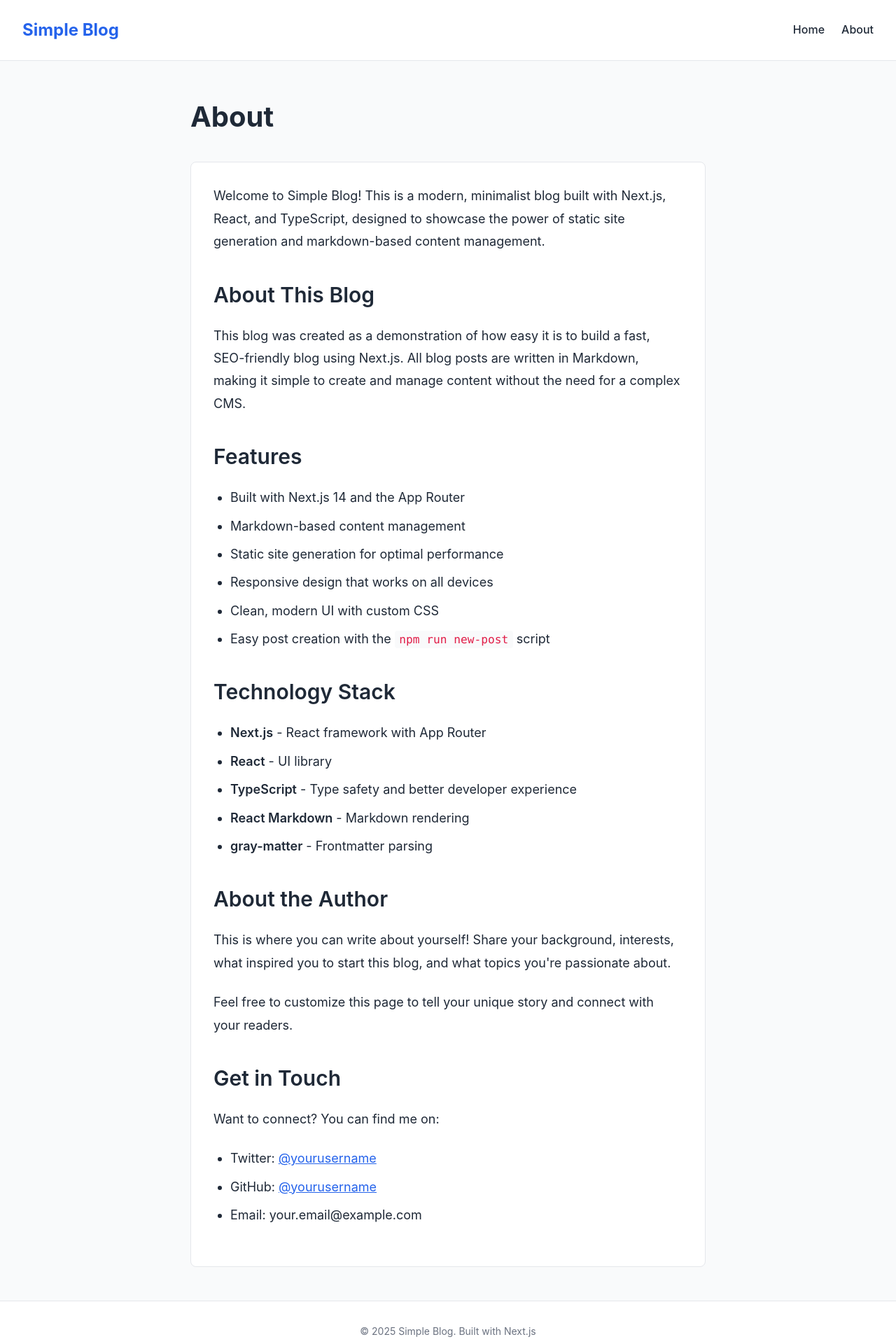
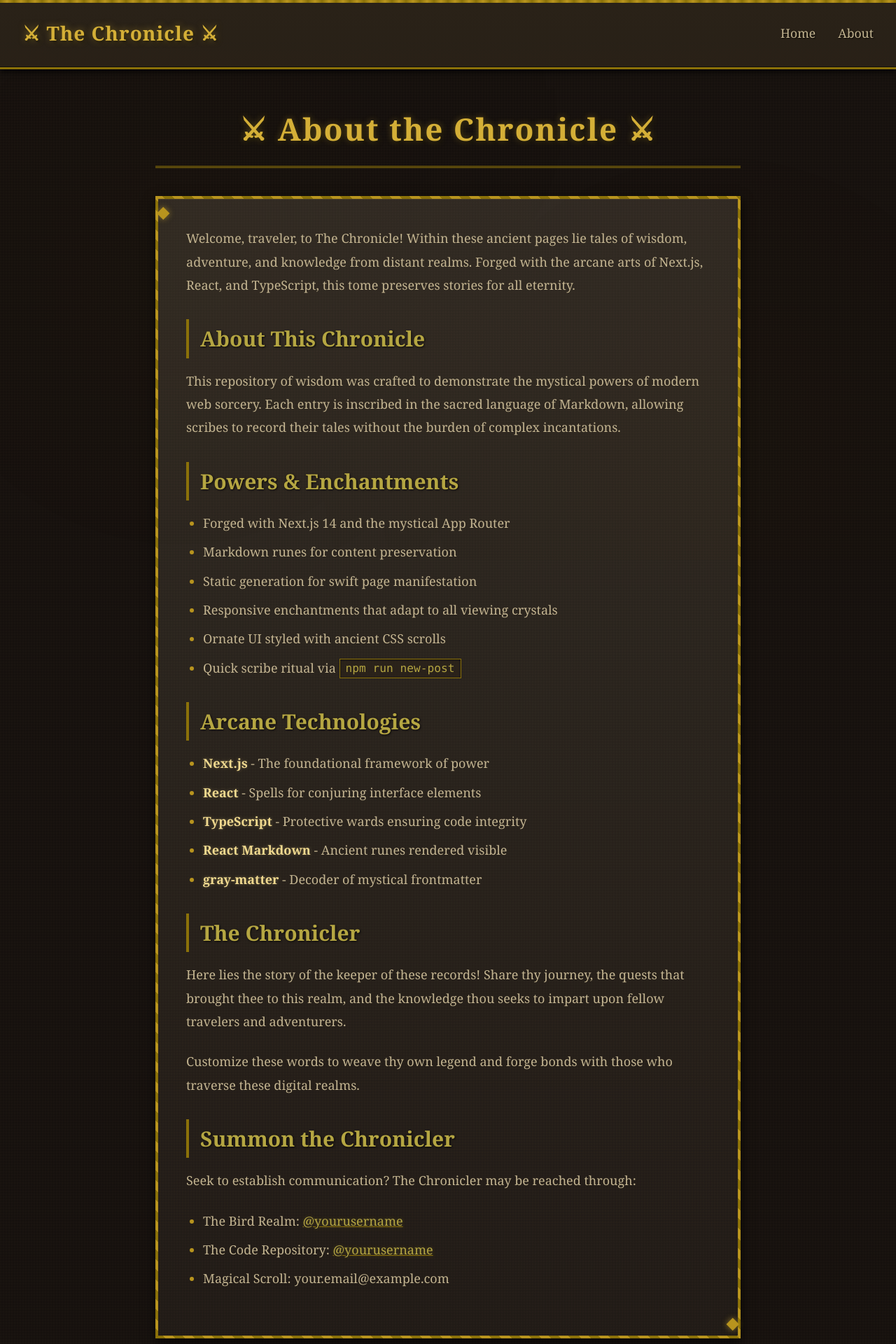
Before and after one commit to meisen-haus/elder-grohls-blog, a Next.js app: page /about in a window 1280 px wide. Shown: the top 1920 px of the page at 70% size. Built offline with nearby package versions, Linux system fonts and the light colour scheme.

Commit message:
crazy AI stylng

```diff
--- a/app/about/page.tsx
+++ b/app/about/page.tsx
@@ -1,66 +1,67 @@
 import type { Metadata } from 'next'
 
 export const metadata: Metadata = {
-  title: 'About | Simple Blog',
-  description: 'Learn more about this blog and its author',
+  title: 'About | The Chronicle',
+  description: 'Discover the origins of The Chronicle and the tales it holds',
 }
 
 export default function AboutPage() {
   return (
     <>
-      <h1 className="page-title">About</h1>
+      <h1 className="page-title">⚔ About the Chronicle ⚔</h1>
       <div className="post-content">
         <div className="post-body markdown-content">
           <p>
-            Welcome to Simple Blog! This is a modern, minimalist blog built with Next.js,
-            React, and TypeScript, designed to showcase the power of static site generation
-            and markdown-based content management.
+            Welcome, traveler, to The Chronicle! Within these ancient pages lie tales of wisdom,
+            adventure, and knowledge from distant realms. Forged with the arcane arts of Next.js,
+            React, and TypeScript, this tome preserves stories for all eternity.
           </p>
 
-          <h2>About This Blog</h2>
+          <h2>About This Chronicle</h2>
           <p>
-            This blog was created as a demonstration of how easy it is to build a fast,
-            SEO-friendly blog using Next.js. All blog posts are written in Markdown, making
-            it simple to create and manage content without the need for a complex CMS.
+            This repository of wisdom was crafted to demonstrate the mystical powers of modern
+            web sorcery. Each entry is inscribed in the sacred language of Markdown, allowing
+            scribes to record their tales without the burden of complex incantations.
           </p>
 
-          <h2>Features</h2>
+          <h2>Powers & Enchantments</h2>
           <ul>
-            <li>Built with Next.js 14 and the App Router</li>
-            <li>Markdown-based content management</li>
-            <li>Static site generation for optimal performance</li>
-            <li>Responsive design that works on all devices</li>
-            <li>Clean, modern UI with custom CSS</li>
-            <li>Easy post creation with the <code>npm run new-post</code> script</li>
+            <li>Forged with Next.js 14 and the mystical App Router</li>
+            <li>Markdown runes for content preservation</li>
+            <li>Static generation for swift page manifestation</li>
+            <li>Responsive enchantments that adapt to all viewing crystals</li>
+            <li>Ornate UI styled with ancient CSS scrolls</li>
+            <li>Quick scribe ritual via <code>npm run new-post</code></li>
           </ul>
 
-          <h2>Technology Stack</h2>
+          <h2>Arcane Technologies</h2>
           <ul>
-            <li><strong>Next.js</strong> - React framework with App Router</li>
-            <li><strong>React</strong> - UI library</li>
-            <li><strong>TypeScript</strong> - Type safety and better developer experience</li>
-            <li><strong>React Markdown</strong> - Markdown rendering</li>
-            <li><strong>gray-matter</strong> - Frontmatter parsing</li>
+            <li><strong>Next.js</strong> - The foundational framework of power</li>
+            <li><strong>React</strong> - Spells for conjuring interface elements</li>
+            <li><strong>TypeScript</strong> - Protective wards ensuring code integrity</li>
+            <li><strong>React Markdown</strong> - Ancient runes rendered visible</li>
+            <li><strong>gray-matter</strong> - Decoder of mystical frontmatter</li>
           </ul>
 
-          <h2>About the Author</h2>
+          <h2>The Chronicler</h2>
           <p>
-            This is where you can write about yourself! Share your background, interests,
-            what inspired you to start this blog, and what topics you're passionate about.
+            Here lies the story of the keeper of these records! Share thy journey, the quests
+            that brought thee to this realm, and the knowledge thou seeks to impart upon fellow
+            travelers and adventurers.
           </p>
           <p>
-            Feel free to customize this page to tell your unique story and connect with
-            your readers.
+            Customize these words to weave thy own legend and forge bonds with those who
+            traverse these digital realms.
           </p>
 
-          <h2>Get in Touch</h2>
+          <h2>Summon the Chronicler</h2>
           <p>
-            Want to connect? You can find me on:
+            Seek to establish communication? The Chronicler may be reached through:
           </p>
           <ul>
-            <li>Twitter: <a href="https://twitter.com/yourusername">@yourusername</a></li>
-            <li>GitHub: <a href="https://github.com/yourusername">@yourusername</a></li>
-            <li>Email: your.email@example.com</li>
+            <li>The Bird Realm: <a href="https://twitter.com/yourusername">@yourusername</a></li>
+            <li>The Code Repository: <a href="https://github.com/yourusername">@yourusername</a></li>
+            <li>Magical Scroll: your.email@example.com</li>
           </ul>
         </div>
       </div>
--- a/app/globals.css
+++ b/app/globals.css
@@ -5,24 +5,33 @@
 }
 
 :root {
-  --primary-color: #2563eb;
-  --text-color: #1f2937;
-  --text-light: #6b7280;
-  --bg-color: #ffffff;
-  --bg-secondary: #f9fafb;
-  --border-color: #e5e7eb;
-  --hover-color: #eff6ff;
+  --gold-light: #d4af37;
+  --gold: #b8941e;
+  --gold-dark: #8b7109;
+  --brass: #b5a642;
+  --parchment: #f4e4c1;
+  --parchment-dark: #d4c4a1;
+  --bg-dark: #1a1410;
+  --bg-darker: #0f0c08;
+  --panel-bg: #2a2218;
+  --text-gold: #f0d98f;
+  --text-light: #c4b591;
+  --text-dim: #8a7a5a;
+  --border-ornate: #8b7109;
+  --shadow-dark: rgba(0, 0, 0, 0.7);
 }
 
 body {
-  font-family: -apple-system, BlinkMacSystemFont, 'Segoe UI', 'Roboto', 'Oxygen',
-    'Ubuntu', 'Cantarell', 'Fira Sans', 'Droid Sans', 'Helvetica Neue',
-    sans-serif;
+  font-family: Georgia, 'Times New Roman', serif;
   -webkit-font-smoothing: antialiased;
   -moz-osx-font-smoothing: grayscale;
-  color: var(--text-color);
-  background-color: var(--bg-secondary);
-  line-height: 1.6;
+  color: var(--text-light);
+  background-color: var(--bg-dark);
+  background-image:
+    repeating-linear-gradient(0deg, transparent, transparent 2px, rgba(0,0,0,.1) 2px, rgba(0,0,0,.1) 4px),
+    repeating-linear-gradient(90deg, transparent, transparent 2px, rgba(0,0,0,.1) 2px, rgba(0,0,0,.1) 4px);
+  line-height: 1.7;
+  position: relative;
 }
 
 .container {
@@ -32,142 +41,307 @@ body {
 }
 
 .header {
-  background-color: var(--bg-color);
-  border-bottom: 1px solid var(--border-color);
+  background: linear-gradient(to bottom, var(--panel-bg) 0%, rgba(42, 34, 24, 0.95) 100%);
+  border: 3px solid var(--border-ornate);
+  border-left: none;
+  border-right: none;
+  border-top: none;
   padding: 1.5rem 2rem;
   display: flex;
   justify-content: space-between;
   align-items: center;
+  box-shadow:
+    0 4px 8px var(--shadow-dark),
+    inset 0 1px 0 rgba(212, 175, 55, 0.3),
+    inset 0 -1px 0 rgba(0, 0, 0, 0.5);
+  position: relative;
+}
+
+.header::before {
+  content: '';
+  position: absolute;
+  top: 0;
+  left: 0;
+  right: 0;
+  height: 4px;
+  background: repeating-linear-gradient(
+    90deg,
+    var(--gold-dark) 0px,
+    var(--gold) 10px,
+    var(--gold-dark) 20px
+  );
 }
 
 .logo {
-  font-size: 1.5rem;
+  font-size: 1.75rem;
   font-weight: 700;
-  color: var(--primary-color);
+  color: var(--gold-light);
   text-decoration: none;
-  transition: color 0.2s;
+  text-shadow:
+    0 0 10px rgba(212, 175, 55, 0.5),
+    2px 2px 4px rgba(0, 0, 0, 0.8);
+  transition: all 0.3s;
+  letter-spacing: 1px;
+  font-family: Georgia, serif;
 }
 
 .logo:hover {
-  color: #1d4ed8;
+  color: var(--text-gold);
+  text-shadow:
+    0 0 15px rgba(240, 217, 143, 0.8),
+    2px 2px 4px rgba(0, 0, 0, 0.8);
 }
 
 .nav {
   display: flex;
-  gap: 1.5rem;
+  gap: 2rem;
   align-items: center;
 }
 
 .nav-link {
-  color: var(--text-color);
+  color: var(--text-light);
   text-decoration: none;
   font-weight: 500;
-  transition: color 0.2s;
+  transition: all 0.3s;
+  font-size: 1.1rem;
+  text-shadow: 1px 1px 2px rgba(0, 0, 0, 0.8);
+  position: relative;
+}
+
+.nav-link::after {
+  content: '';
+  position: absolute;
+  bottom: -4px;
+  left: 0;
+  width: 0;
+  height: 2px;
+  background: var(--gold-light);
+  transition: width 0.3s;
 }
 
 .nav-link:hover {
-  color: var(--primary-color);
+  color: var(--gold-light);
+}
+
+.nav-link:hover::after {
+  width: 100%;
 }
 
 .main {
   flex: 1;
-  max-width: 800px;
+  max-width: 900px;
   width: 100%;
   margin: 0 auto;
   padding: 3rem 2rem;
 }
 
 .footer {
-  background-color: var(--bg-color);
-  border-top: 1px solid var(--border-color);
+  background: linear-gradient(to top, var(--panel-bg) 0%, rgba(42, 34, 24, 0.95) 100%);
+  border: 3px solid var(--border-ornate);
+  border-left: none;
+  border-right: none;
+  border-bottom: none;
   padding: 2rem;
   text-align: center;
-  color: var(--text-light);
-  font-size: 0.875rem;
+  color: var(--text-dim);
+  font-size: 0.9rem;
+  box-shadow:
+    0 -4px 8px var(--shadow-dark),
+    inset 0 1px 0 rgba(0, 0, 0, 0.5);
+  position: relative;
+}
+
+.footer::before {
+  content: '';
+  position: absolute;
+  bottom: 0;
+  left: 0;
+  right: 0;
+  height: 4px;
+  background: repeating-linear-gradient(
+    90deg,
+    var(--gold-dark) 0px,
+    var(--gold) 10px,
+    var(--gold-dark) 20px
+  );
 }
 
 .page-title {
-  font-size: 2.5rem;
+  font-size: 2.75rem;
   font-weight: 700;
-  margin-bottom: 2rem;
-  color: var(--text-color);
+  margin-bottom: 2.5rem;
+  color: var(--gold-light);
+  text-shadow:
+    0 0 10px rgba(212, 175, 55, 0.4),
+    2px 2px 6px rgba(0, 0, 0, 0.9);
+  text-align: center;
+  letter-spacing: 2px;
+  border-bottom: 3px double var(--gold-dark);
+  padding-bottom: 1rem;
 }
 
 .post-list {
   display: flex;
   flex-direction: column;
-  gap: 2rem;
+  gap: 2.5rem;
 }
 
 .post-card {
-  background-color: var(--bg-color);
-  border: 1px solid var(--border-color);
-  border-radius: 0.5rem;
-  padding: 1.5rem;
-  transition: all 0.2s;
+  background: linear-gradient(to bottom, rgba(244, 228, 193, 0.1) 0%, rgba(212, 196, 161, 0.05) 100%);
+  border: 4px solid var(--border-ornate);
+  border-image: repeating-linear-gradient(
+    45deg,
+    var(--gold-dark),
+    var(--gold-dark) 10px,
+    var(--gold) 10px,
+    var(--gold) 20px
+  ) 4;
+  padding: 2rem;
+  transition: all 0.3s;
   cursor: pointer;
+  position: relative;
+  box-shadow:
+    0 4px 12px var(--shadow-dark),
+    inset 0 1px 0 rgba(212, 175, 55, 0.2);
+}
+
+.post-card::before,
+.post-card::after {
+  content: '◆';
+  position: absolute;
+  color: var(--gold);
+  font-size: 1.2rem;
+  text-shadow: 0 0 8px rgba(212, 175, 55, 0.6);
+}
+
+.post-card::before {
+  top: -2px;
+  left: -2px;
+}
+
+.post-card::after {
+  bottom: -2px;
+  right: -2px;
 }
 
 .post-card:hover {
-  box-shadow: 0 4px 6px -1px rgb(0 0 0 / 0.1), 0 2px 4px -2px rgb(0 0 0 / 0.1);
-  transform: translateY(-2px);
+  background: linear-gradient(to bottom, rgba(244, 228, 193, 0.15) 0%, rgba(212, 196, 161, 0.08) 100%);
+  box-shadow:
+    0 6px 20px rgba(212, 175, 55, 0.3),
+    inset 0 1px 0 rgba(212, 175, 55, 0.3);
+  transform: translateY(-4px);
 }
 
 .post-card h2 {
-  font-size: 1.5rem;
-  font-weight: 600;
-  margin-bottom: 0.5rem;
-  color: var(--text-color);
+  font-size: 1.75rem;
+  font-weight: 700;
+  margin-bottom: 0.75rem;
+  color: var(--gold-light);
+  text-shadow: 1px 1px 3px rgba(0, 0, 0, 0.8);
+  letter-spacing: 0.5px;
 }
 
 .post-card h2 a {
-  color: var(--text-color);
+  color: var(--gold-light);
   text-decoration: none;
-  transition: color 0.2s;
+  transition: all 0.3s;
 }
 
 .post-card h2 a:hover {
-  color: var(--primary-color);
+  color: var(--text-gold);
+  text-shadow:
+    0 0 10px rgba(240, 217, 143, 0.8),
+    1px 1px 3px rgba(0, 0, 0, 0.8);
 }
 
 .post-meta {
   display: flex;
   gap: 1rem;
-  font-size: 0.875rem;
-  color: var(--text-light);
-  margin-bottom: 0.75rem;
+  font-size: 0.95rem;
+  color: var(--text-dim);
+  margin-bottom: 1rem;
+  font-style: italic;
 }
 
 .post-excerpt {
   color: var(--text-light);
-  line-height: 1.6;
+  line-height: 1.7;
+  font-size: 1.05rem;
 }
 
 .post-content {
-  background-color: var(--bg-color);
-  border: 1px solid var(--border-color);
-  border-radius: 0.5rem;
-  padding: 2rem;
+  background: linear-gradient(to bottom, rgba(244, 228, 193, 0.12) 0%, rgba(212, 196, 161, 0.06) 100%);
+  border: 4px solid var(--border-ornate);
+  border-image: repeating-linear-gradient(
+    45deg,
+    var(--gold-dark),
+    var(--gold-dark) 10px,
+    var(--gold) 10px,
+    var(--gold) 20px
+  ) 4;
+  padding: 2.5rem;
   margin-top: 2rem;
+  position: relative;
+  box-shadow:
+    0 6px 16px var(--shadow-dark),
+    inset 0 1px 0 rgba(212, 175, 55, 0.2);
+}
+
+.post-content::before,
+.post-content::after {
+  content: '◆';
+  position: absolute;
+  color: var(--gold);
+  font-size: 1.5rem;
+  text-shadow: 0 0 8px rgba(212, 175, 55, 0.6);
+}
+
+.post-content::before {
+  top: -2px;
+  left: -2px;
+}
+
+.post-content::after {
+  bottom: -2px;
+  right: -2px;
 }
 
 .post-header {
-  margin-bottom: 2rem;
-  padding-bottom: 1.5rem;
-  border-bottom: 1px solid var(--border-color);
+  margin-bottom: 2.5rem;
+  padding-bottom: 2rem;
+  border-bottom: 3px double var(--gold-dark);
+  position: relative;
+}
+
+.post-header::after {
+  content: '◆◆◆';
+  position: absolute;
+  bottom: -0.75rem;
+  left: 50%;
+  transform: translateX(-50%);
+  color: var(--gold);
+  font-size: 0.8rem;
+  letter-spacing: 0.5rem;
+  background: var(--bg-dark);
+  padding: 0 1rem;
 }
 
 .post-title {
-  font-size: 2.5rem;
+  font-size: 2.75rem;
   font-weight: 700;
-  margin-bottom: 1rem;
-  color: var(--text-color);
+  margin-bottom: 1.25rem;
+  color: var(--gold-light);
+  text-shadow:
+    0 0 12px rgba(212, 175, 55, 0.5),
+    2px 2px 6px rgba(0, 0, 0, 0.9);
+  text-align: center;
+  letter-spacing: 1px;
 }
 
 .post-body {
   font-size: 1.125rem;
-  line-height: 1.8;
-  color: var(--text-color);
+  line-height: 1.85;
+  color: var(--text-light);
 }
 
 .markdown-content p {
@@ -179,7 +353,11 @@ body {
   font-weight: 700;
   margin-top: 2.5rem;
   margin-bottom: 1rem;
-  color: var(--text-color);
+  color: var(--gold-light);
+  text-shadow: 1px 1px 3px rgba(0, 0, 0, 0.8);
+  border-bottom: 2px solid var(--gold-dark);
+  padding-bottom: 0.5rem;
+  letter-spacing: 0.5px;
 }
 
 .markdown-content h2 {
@@ -187,7 +365,10 @@ body {
   font-weight: 600;
   margin-top: 2rem;
   margin-bottom: 1rem;
-  color: var(--text-color);
+  color: var(--brass);
+  text-shadow: 1px 1px 3px rgba(0, 0, 0, 0.8);
+  border-left: 4px solid var(--gold-dark);
+  padding-left: 1rem;
 }
 
 .markdown-content h3 {
@@ -195,7 +376,8 @@ body {
   font-weight: 600;
   margin-top: 1.5rem;
   margin-bottom: 0.75rem;
-  color: var(--text-color);
+  color: var(--text-gold);
+  text-shadow: 1px 1px 2px rgba(0, 0, 0, 0.7);
 }
 
 .markdown-content h4 {
@@ -203,7 +385,8 @@ body {
   font-weight: 600;
   margin-top: 1.25rem;
   margin-bottom: 0.5rem;
-  color: var(--text-color);
+  color: var(--text-gold);
+  text-shadow: 1px 1px 2px rgba(0, 0, 0, 0.7);
 }
 
 .markdown-content ul, .markdown-content ol {
@@ -215,110 +398,241 @@ body {
   margin-bottom: 0.5rem;
 }
 
+.markdown-content li::marker {
+  color: var(--gold);
+}
+
 .markdown-content li > p {
   margin-bottom: 0.5rem;
 }
 
 .markdown-content strong {
   font-weight: 600;
-  color: var(--text-color);
+  color: var(--text-gold);
+  text-shadow: 0 0 5px rgba(240, 217, 143, 0.3);
 }
 
 .markdown-content em {
   font-style: italic;
+  color: var(--parchment-dark);
 }
 
 .markdown-content a {
-  color: var(--primary-color);
+  color: var(--brass);
   text-decoration: underline;
-  transition: color 0.2s;
+  text-decoration-color: var(--gold-dark);
+  transition: all 0.3s;
+  text-shadow: 0 0 5px rgba(181, 166, 66, 0.3);
 }
 
 .markdown-content a:hover {
-  color: #1d4ed8;
+  color: var(--gold-light);
+  text-shadow: 0 0 10px rgba(212, 175, 55, 0.6);
 }
 
 .markdown-content code {
-  background-color: var(--bg-secondary);
-  padding: 0.2rem 0.4rem;
-  border-radius: 0.25rem;
+  background: rgba(42, 34, 24, 0.6);
+  padding: 0.2rem 0.5rem;
+  border: 1px solid var(--gold-dark);
   font-family: 'Monaco', 'Courier New', monospace;
   font-size: 0.9em;
-  color: #e11d48;
+  color: var(--brass);
+  box-shadow: inset 0 1px 3px rgba(0, 0, 0, 0.5);
 }
 
 .markdown-content pre {
-  background-color: #1e293b;
+  background: linear-gradient(to bottom, var(--bg-darker) 0%, var(--panel-bg) 100%);
   padding: 1.5rem;
-  border-radius: 0.5rem;
+  border: 3px solid var(--gold-dark);
   overflow-x: auto;
   margin-bottom: 1.5rem;
+  box-shadow:
+    inset 0 2px 6px rgba(0, 0, 0, 0.6),
+    0 2px 8px var(--shadow-dark);
 }
 
 .markdown-content pre code {
   background-color: transparent;
   padding: 0;
-  color: #e2e8f0;
+  border: none;
+  color: var(--parchment-dark);
   font-size: 0.875rem;
   line-height: 1.7;
+  box-shadow: none;
 }
 
 .markdown-content blockquote {
-  border-left: 4px solid var(--primary-color);
-  padding-left: 1.5rem;
+  border-left: 4px solid var(--gold);
+  background: rgba(42, 34, 24, 0.4);
+  padding: 1rem 1.5rem;
   margin-left: 0;
   margin-bottom: 1.5rem;
   font-style: italic;
-  color: var(--text-light);
+  color: var(--parchment-dark);
+  box-shadow: inset 0 1px 3px rgba(0, 0, 0, 0.4);
+  position: relative;
+}
+
+.markdown-content blockquote::before {
+  content: '❝';
+  position: absolute;
+  top: -0.5rem;
+  left: 0.5rem;
+  font-size: 2rem;
+  color: var(--gold);
+  opacity: 0.5;
 }
 
 .markdown-content hr {
   border: none;
-  border-top: 1px solid var(--border-color);
-  margin: 2rem 0;
+  height: 3px;
+  background: repeating-linear-gradient(
+    90deg,
+    var(--gold-dark) 0px,
+    var(--gold) 10px,
+    var(--gold-dark) 20px
+  );
+  margin: 2.5rem 0;
+  position: relative;
+}
+
+.markdown-content hr::after {
+  content: '◆';
+  position: absolute;
+  top: 50%;
+  left: 50%;
+  transform: translate(-50%, -50%);
+  background: var(--bg-dark);
+  padding: 0 1rem;
+  color: var(--gold);
 }
 
 .markdown-content table {
   width: 100%;
-  border-collapse: collapse;
+  border-collapse: separate;
+  border-spacing: 0;
   margin-bottom: 1.5rem;
+  border: 3px solid var(--gold-dark);
+  overflow: hidden;
+  box-shadow: 0 4px 8px var(--shadow-dark);
 }
 
 .markdown-content th,
 .markdown-content td {
-  border: 1px solid var(--border-color);
+  border: 1px solid var(--gold-dark);
   padding: 0.75rem;
   text-align: left;
 }
 
 .markdown-content th {
-  background-color: var(--bg-secondary);
-  font-weight: 600;
+  background: linear-gradient(to bottom, var(--panel-bg) 0%, rgba(42, 34, 24, 0.8) 100%);
+  font-weight: 700;
+  color: var(--gold-light);
+  text-shadow: 1px 1px 2px rgba(0, 0, 0, 0.8);
+  letter-spacing: 0.5px;
+}
+
+.markdown-content td {
+  background: rgba(42, 34, 24, 0.3);
+}
+
+.markdown-content tr:hover td {
+  background: rgba(42, 34, 24, 0.5);
 }
 
 .markdown-content img {
   max-width: 100%;
   height: auto;
-  border-radius: 0.5rem;
+  border: 4px solid var(--gold-dark);
   margin: 1.5rem 0;
+  box-shadow: 0 4px 12px var(--shadow-dark);
 }
 
 .back-link {
-  display: inline-block;
-  color: var(--primary-color);
+  display: inline-flex;
+  align-items: center;
+  gap: 0.5rem;
+  color: var(--brass);
   text-decoration: none;
   font-weight: 500;
   margin-bottom: 2rem;
-  transition: color 0.2s;
+  padding: 0.75rem 1.5rem;
+  background: rgba(42, 34, 24, 0.5);
+  border: 2px solid var(--gold-dark);
+  transition: all 0.3s;
+  text-shadow: 1px 1px 2px rgba(0, 0, 0, 0.7);
+  box-shadow: 0 2px 6px var(--shadow-dark);
 }
 
 .back-link:hover {
-  color: #1d4ed8;
+  color: var(--gold-light);
+  background: rgba(42, 34, 24, 0.7);
+  border-color: var(--gold);
+  transform: translateX(-4px);
+  box-shadow: 0 4px 10px rgba(212, 175, 55, 0.3);
+}
+
+/* Parchment texture overlay */
+body::before {
+  content: '';
+  position: fixed;
+  top: 0;
+  left: 0;
+  width: 100%;
+  height: 100%;
+  background-image:
+    radial-gradient(circle at 20% 50%, rgba(212, 175, 55, 0.03) 0%, transparent 50%),
+    radial-gradient(circle at 80% 80%, rgba(212, 175, 55, 0.03) 0%, transparent 50%),
+    radial-gradient(circle at 40% 20%, rgba(0, 0, 0, 0.1) 0%, transparent 30%);
+  pointer-events: none;
+  z-index: 1;
+  opacity: 0.4;
+}
+
+.container {
+  position: relative;
+  z-index: 2;
+}
+
+/* Selection styling */
+::selection {
+  background: var(--gold);
+  color: var(--bg-dark);
+}
+
+::-moz-selection {
+  background: var(--gold);
+  color: var(--bg-dark);
+}
+
+/* Scrollbar styling */
+::-webkit-scrollbar {
+  width: 12px;
+}
+
+::-webkit-scrollbar-track {
+  background: var(--bg-darker);
+  border-left: 2px solid var(--gold-dark);
+}
+
+::-webkit-scrollbar-thumb {
+  background: linear-gradient(to bottom, var(--gold-dark), var(--gold));
+  border: 1px solid var(--bg-dark);
+}
+
+::-webkit-scrollbar-thumb:hover {
+  background: linear-gradient(to bottom, var(--gold), var(--gold-light));
 }
 
 @media (max-width: 768px) {
   .header {
     padding: 1rem;
+    flex-direction: column;
+    gap: 1rem;
+  }
+
+  .nav {
+    gap: 1rem;
   }
 
   .main {
@@ -336,4 +650,16 @@ body {
   .post-content {
     padding: 1.5rem;
   }
+
+  .post-card {
+    padding: 1.5rem;
+  }
+
+  .markdown-content h1 {
+    font-size: 1.875rem;
+  }
+
+  .markdown-content h2 {
+    font-size: 1.5rem;
+  }
 }
--- a/app/layout.tsx
+++ b/app/layout.tsx
@@ -3,8 +3,8 @@ import Link from 'next/link'
 import './globals.css'
 
 export const metadata: Metadata = {
-  title: 'Simple Blog',
-  description: 'A simple blog built with Next.js',
+  title: 'The Chronicle',
+  description: 'Tales and wisdom from distant realms',
 }
 
 export default function RootLayout({
@@ -18,7 +18,7 @@ export default function RootLayout({
         <div className="container">
           <header className="header">
             <Link href="/" className="logo">
-              Simple Blog
+              ⚔ The Chronicle ⚔
             </Link>
             <nav className="nav">
               <Link href="/" className="nav-link">Home</Link>
@@ -29,7 +29,7 @@ export default function RootLayout({
             {children}
           </main>
           <footer className="footer">
-            <p>&copy; 2025 Simple Blog. Built with Next.js</p>
+            <p>◆ The Chronicle ◆ Tales preserved for eternity ◆ Anno Domini 2025 ◆</p>
           </footer>
         </div>
       </body>
--- a/app/page.tsx
+++ b/app/page.tsx
@@ -6,7 +6,7 @@ export default function Home() {
 
   return (
     <>
-      <h1 className="page-title">Latest Posts</h1>
+      <h1 className="page-title">⚔ Entries of the Chronicle ⚔</h1>
       <div className="post-list">
         {posts.map((post) => (
           <article key={post.id} className="post-card">
--- a/app/posts/[id]/page.tsx
+++ b/app/posts/[id]/page.tsx
@@ -56,7 +56,7 @@ export async function generateMetadata({ params }: { params: { id: string } }) {
   }
 
   return {
-    title: `${post.title} | Simple Blog`,
+    title: `${post.title} | The Chronicle`,
     description: post.excerpt,
   }
 }
```
